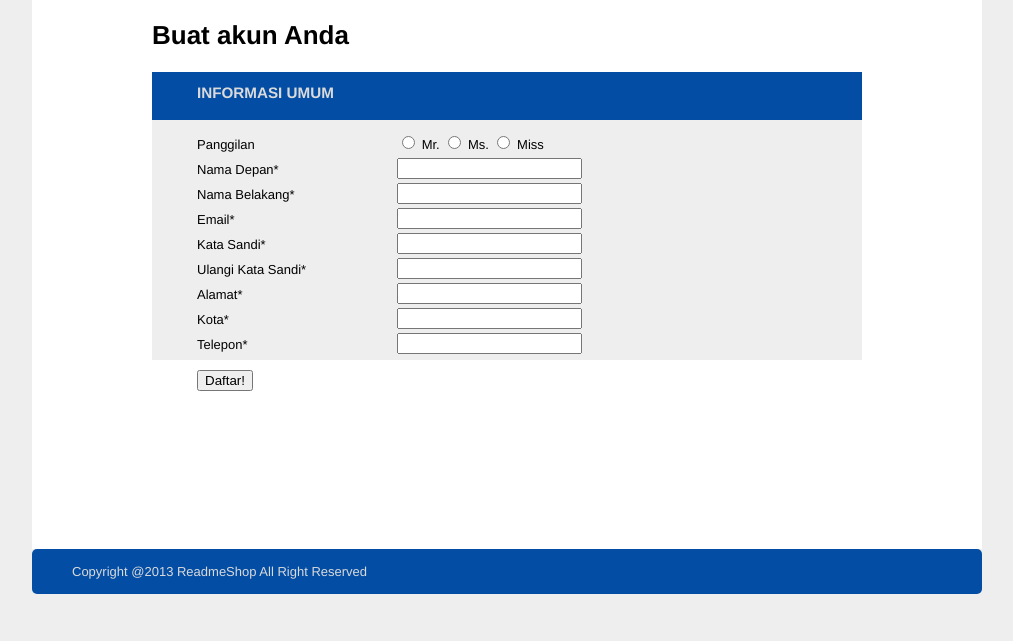
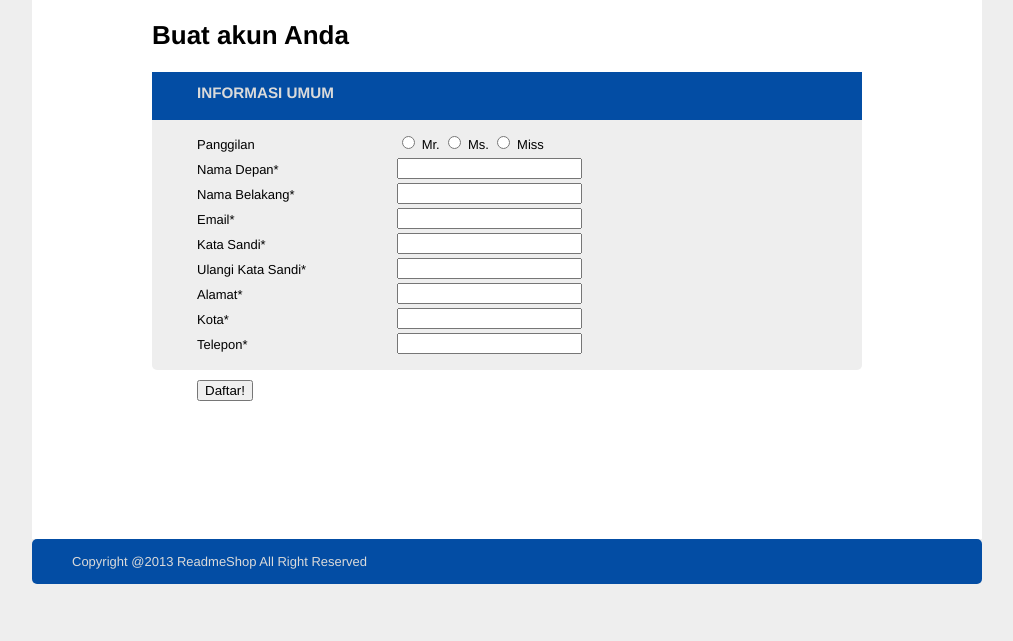
Before and after one commit to ImmanuelSteve/ReadMe-FTIUKDW, a PHP site: page /daftar.html in a window 1280 px wide. Shown: the part 159-800 px from the top of the page, without its empty margins (133-1146 px from the left). Run offline with PHP 8.4, Linux system fonts and the light colour scheme.

Commit message:
Update daftar.css

```diff
--- a/daftar.css
+++ b/daftar.css
@@ -1,5 +1,5 @@
 #contentarea{
-    height: 550px;
+    height: 540px;
     background-color: white;
 }
 
@@ -16,6 +16,10 @@
     padding-bottom: 5px;
 }
 
+#buatakun{
+    color: rgb(3,77,164);
+}
+
 ul{
     list-style-type: none;
 }
@@ -26,8 +30,10 @@ ul{
 }
 
 #formdaftar{
-    height: 240px;
+    height: 250px;
     background-color: rgb(238,238,238);
+    border-bottom-left-radius: 5px;
+    border-bottom-right-radius: 5px;
 }
 
 #buttondaftar,h3{
```
